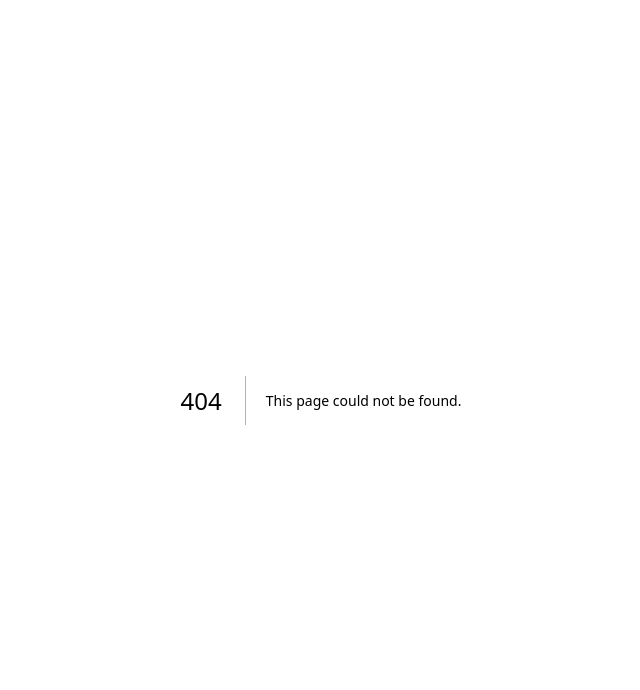
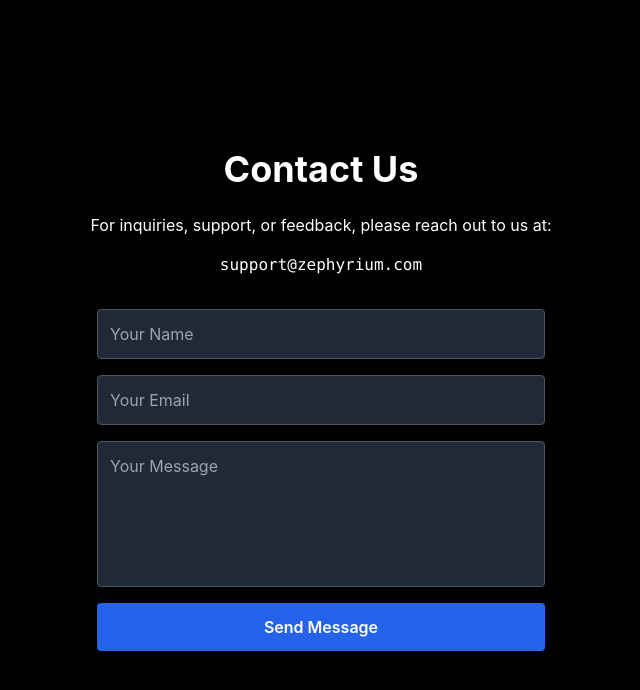
Before and after one commit to Zephyrium9916/Zephyrium, a Next.js app: page /contact in a window 1280 px wide. Before the commit this address had no page. Shown: the top 690 px of the page, without its empty margins (319-959 px from the left). Built offline with nearby package versions, Linux system fonts and the light colour scheme.

Commit message:
Validation

```diff
--- /dev/null
+++ b/components/Footer.tsx
@@ -0,0 +1,11 @@
+import React from 'react';
+
+const Footer: React.FC = () => {
+  return (
+    <footer className="bg-gray-900 text-gray-400 py-6 text-center text-sm">
+      © {new Date().getFullYear()} Zephyrium Inc. All rights reserved.
+    </footer>
+  );
+};
+
+export default Footer;
--- /dev/null
+++ b/pages/admin/index.tsx
@@ -0,0 +1,13 @@
+import React from 'react';
+
+const AdminDashboard: React.FC = () => {
+  return (
+    <main className="min-h-screen bg-gray-900 text-white p-6">
+      <h1 className="text-4xl font-bold mb-6">Admin Dashboard</h1>
+      <p>Welcome to the admin panel. Manage your application here.</p>
+      {/* Add admin functionalities here */}
+    </main>
+  );
+};
+
+export default AdminDashboard;
--- /dev/null
+++ b/pages/contact.tsx
@@ -0,0 +1,41 @@
+import React from 'react';
+
+const Contact: React.FC = () => {
+  return (
+    <main className="min-h-screen bg-black text-white flex flex-col items-center justify-center p-6">
+      <h1 className="text-4xl font-bold mb-6">Contact Us</h1>
+      <p className="mb-4 max-w-xl text-center">
+        For inquiries, support, or feedback, please reach out to us at:
+      </p>
+      <p className="mb-8 font-mono">support@zephyrium.com</p>
+      <form className="w-full max-w-md flex flex-col gap-4">
+        <input
+          type="text"
+          placeholder="Your Name"
+          className="p-3 rounded bg-gray-800 text-white border border-gray-600"
+          required
+        />
+        <input
+          type="email"
+          placeholder="Your Email"
+          className="p-3 rounded bg-gray-800 text-white border border-gray-600"
+          required
+        />
+        <textarea
+          placeholder="Your Message"
+          className="p-3 rounded bg-gray-800 text-white border border-gray-600 resize-none"
+          rows={5}
+          required
+        />
+        <button
+          type="submit"
+          className="bg-blue-600 hover:bg-blue-500 text-white py-3 rounded font-semibold"
+        >
+          Send Message
+        </button>
+      </form>
+    </main>
+  );
+};
+
+export default Contact;
--- /dev/null
+++ b/pages/products/endpoint-security.tsx
@@ -0,0 +1,15 @@
+import React from 'react';
+
+const EndpointSecurity: React.FC = () => {
+  return (
+    <main className="min-h-screen bg-black text-white p-6">
+      <h1 className="text-4xl font-bold mb-6">Endpoint Security</h1>
+      <p className="mb-4 max-w-3xl">
+        Real-time protection and automated threat response for devices in your network.
+      </p>
+      {/* Add more detailed product information here */}
+    </main>
+  );
+};
+
+export default EndpointSecurity;
```
Also changed, not shown: firebase/firebaseConfig.ts (added, +17 -0 lines).
